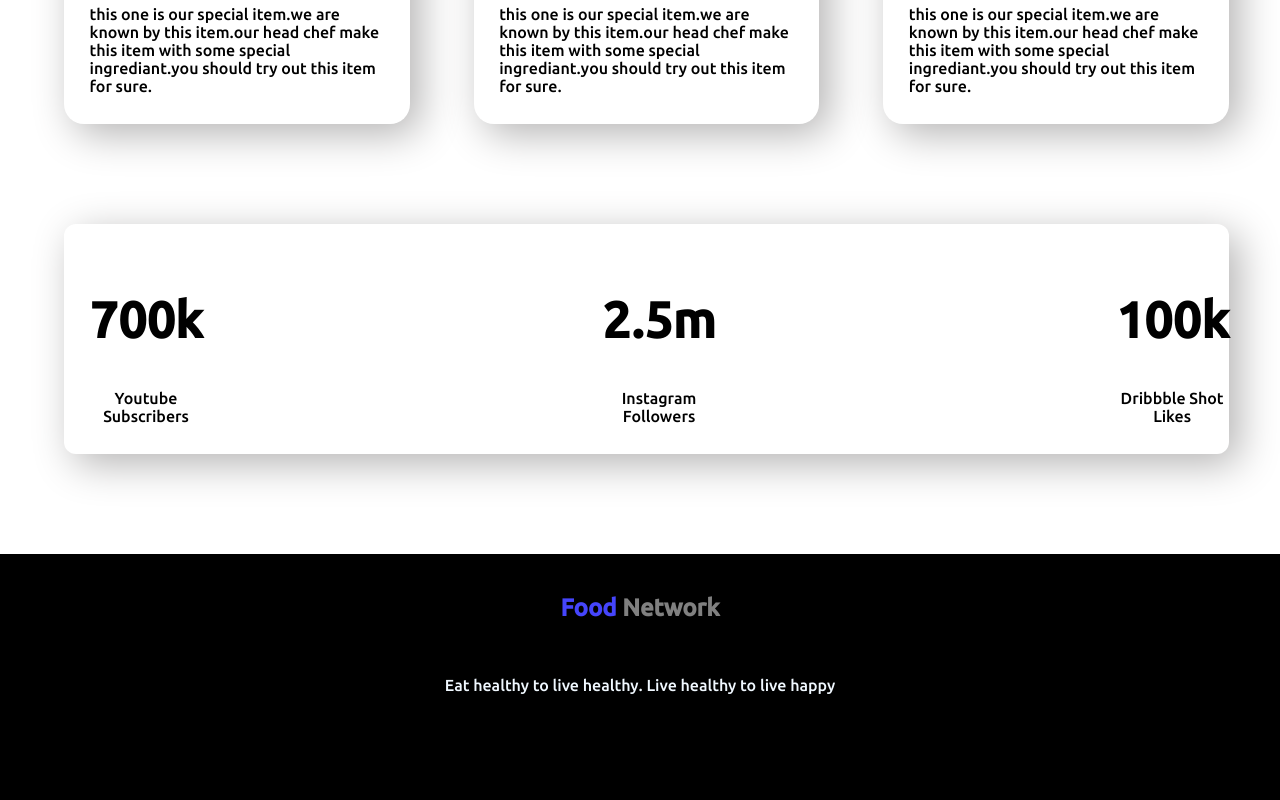
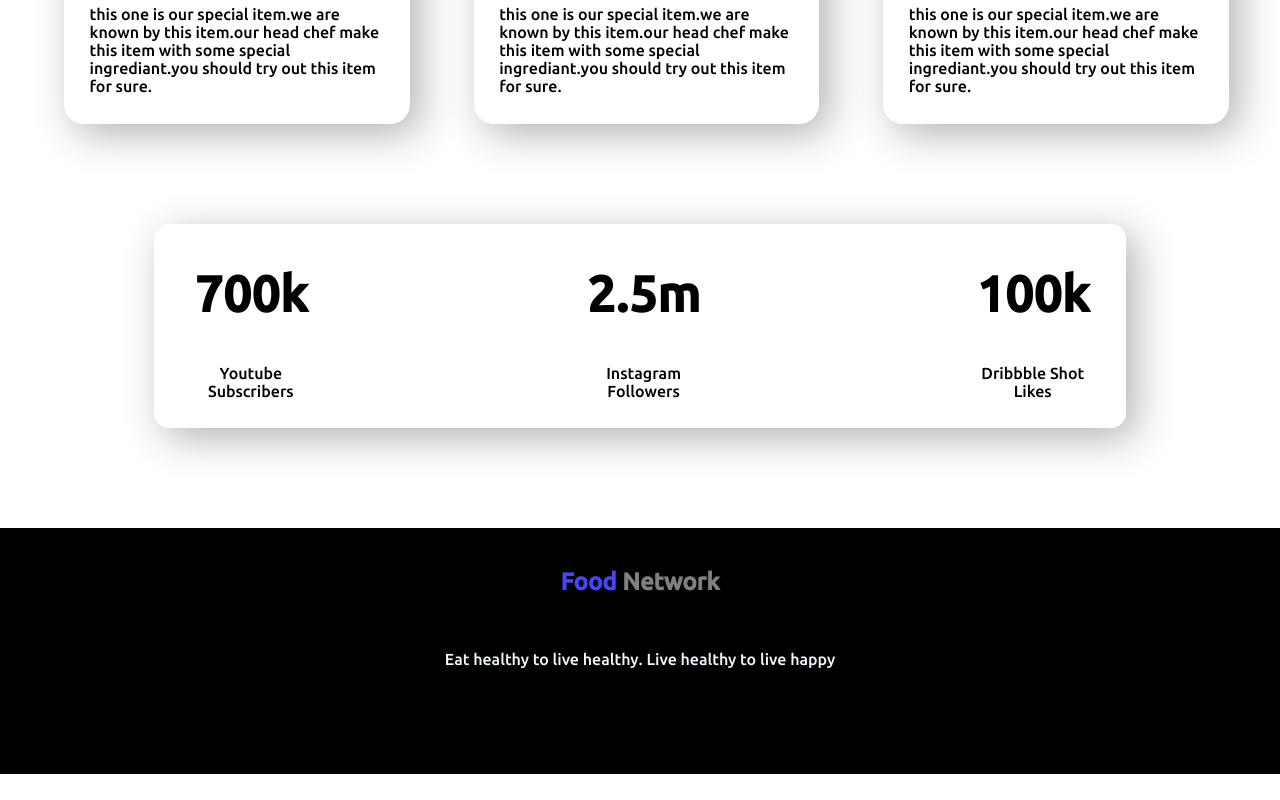
Before and after one commit to abir2010/assignment_portfolio, a plain HTML site: page index.html in a window 1280 px wide. Shown: the part 1860-2660 px from the top of the page. After the commit the page ends 2634 px from the top, so only its background shows below. Drawn offline with Linux system fonts and the light colour scheme.

Commit message:
section updated

```diff
--- a/style.css
+++ b/style.css
@@ -67,15 +67,15 @@ h1{
 .div_f{
   text-decoration: none;
   border: 0 solid;
-  width: 87%;
-  margin-left: 5%;
-  padding:2% 2% 1% 2%;
+  width: 72%;
+  margin-left: 12%;
+  padding:0 2% 1% 2%;
   box-shadow:10px 10px 40px rgb(180, 179, 179);
-  border-radius: 12px;
+  border-radius: 15px;
 }
 .div_g{
   text-align: center;
-  padding-left: 400px;
+  padding-left: 250px;
 }
 footer{
   background-color: black;
```
